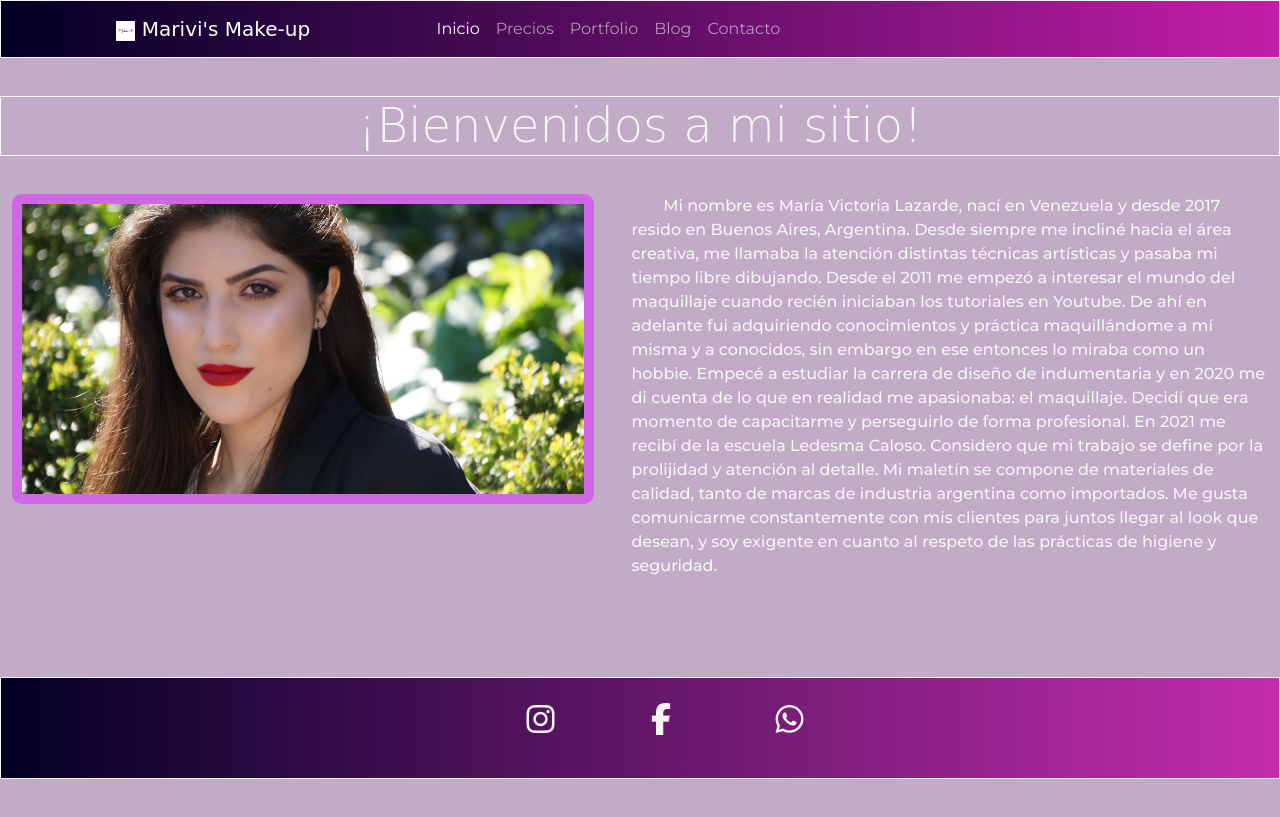
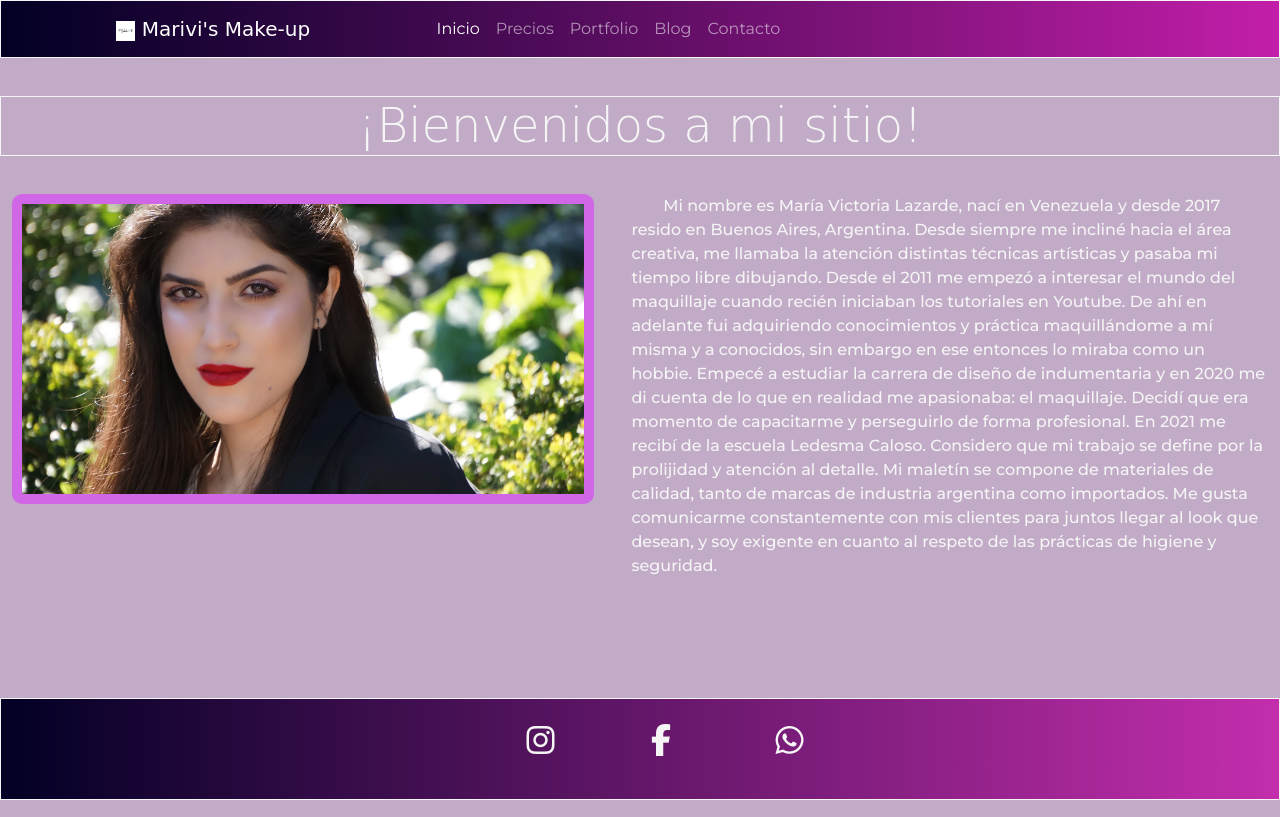
Before and after one commit to alvifernandez95/marivisMakeupLandingPage, a website: page index.html in a window 1280 px wide. Drawn offline with nearby package versions, Linux system fonts and the light colour scheme; a web font is replaced by a local one.

Commit message:
Hice que el footer quedara en el fondo de la pagina.

```diff
--- a/scss/paginas/_base.scss
+++ b/scss/paginas/_base.scss
@@ -7,6 +7,9 @@
 /*Le aplicamos color al body de todas las paginas.*/
 body{
     background-color: map-get($colores , secondaryColor );
+    min-height: 100vh;
+    display: flex;
+    flex-direction: column;
 }
 
 /*Le aplicamos estilo los anchor.*/
--- a/scss/paginas/_footer.scss
+++ b/scss/paginas/_footer.scss
@@ -4,8 +4,9 @@ footer{
     text-align: center;
     background: map-get($colores , mainGradient );
     color: map-get($colores , fontColor );
-    margin-bottom: 3%;
-    margin-top: 5%;
+    /*margin-bottom: 3%;
+    margin-top: 5%;*/
+    margin-top: auto;
 }
 
 .contenedorFlexFooter{
```
Also changed, not shown: css/main.css.
